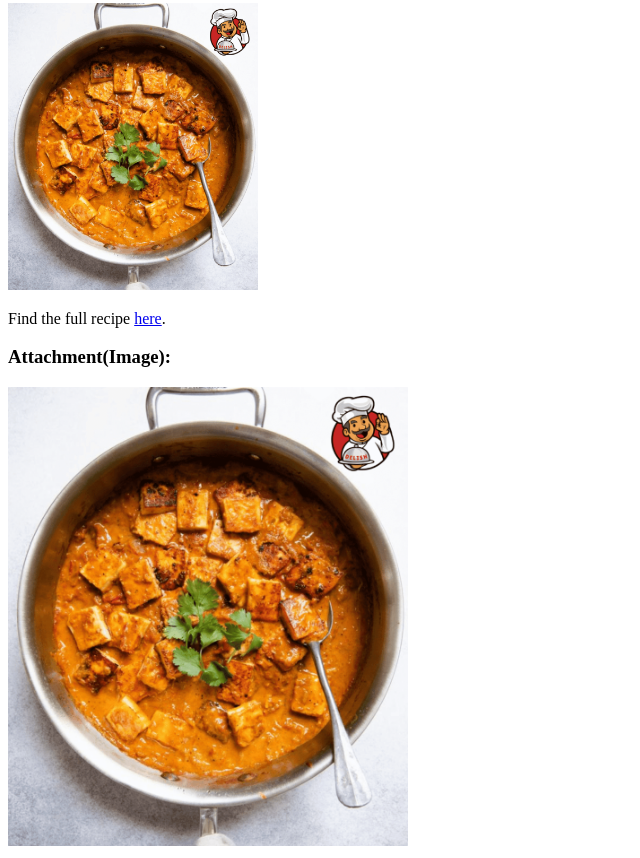
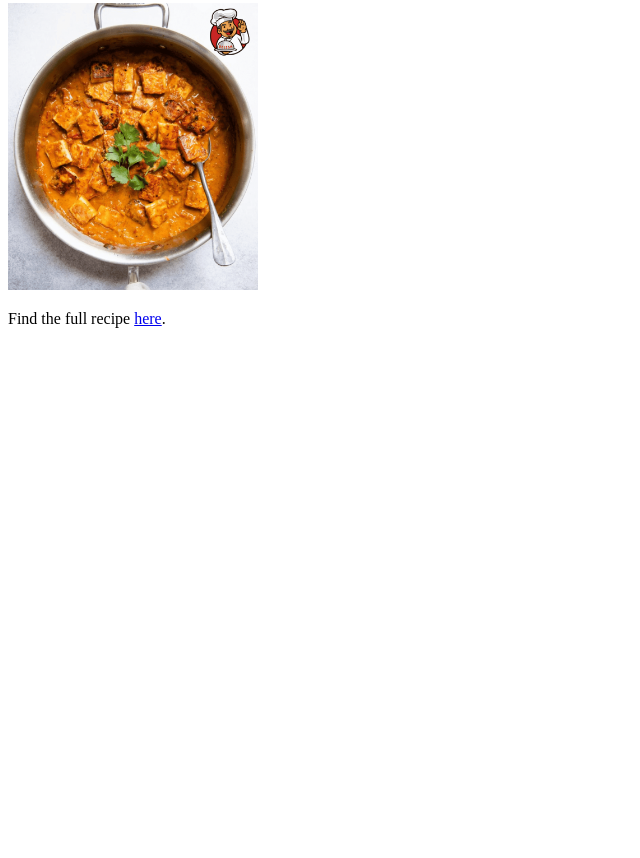
Before and after one commit to Ramitdas/mypage, a plain HTML site: page index.html in a window 1280 px wide. Shown: the part 358-1216 px from the top of the page, without its empty margins (0-640 px from the left). After the commit the page ends 800 px from the top, so only its background shows below. Drawn offline with Linux system fonts and the light colour scheme.

Commit message:
Update index.html

```diff
--- a/index.html
+++ b/index.html
@@ -27,8 +27,5 @@
     <img src="paneer.png" alt="Paneer Tikka Masala" width="250">
 
     <p>Find the full recipe <a href="#">here</a>.</p>
-
-    <h3>Attachment(Image):</h3>
-    <img src="paneer.png" alt="Paneer Tikka Masala Full Image" width="400">
 </body>
 </html>
```
